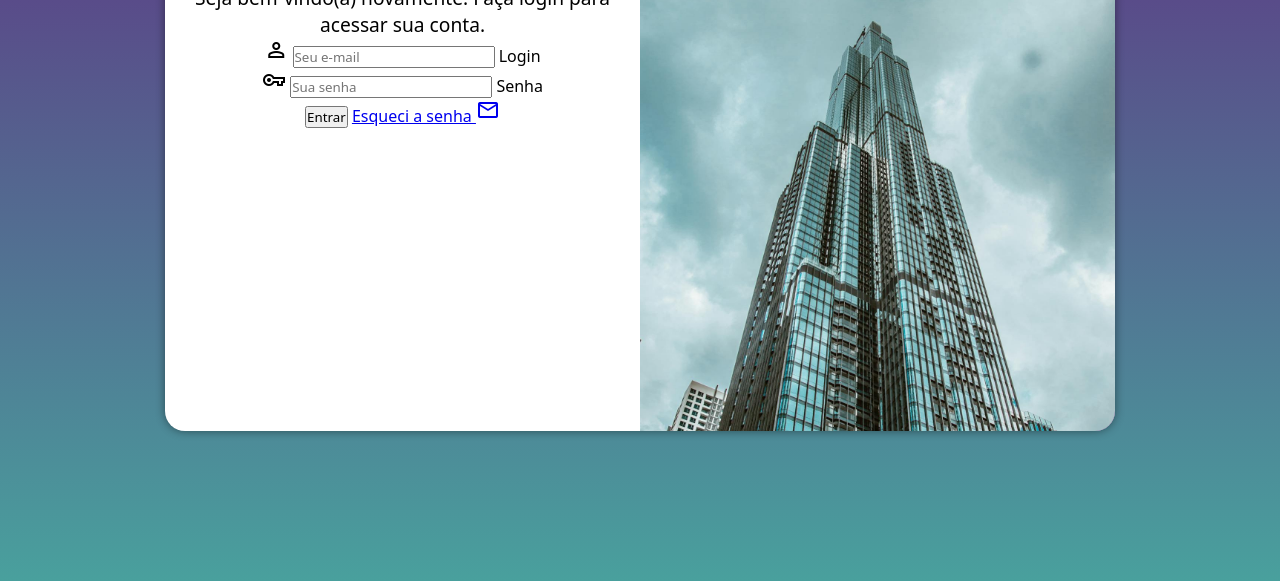
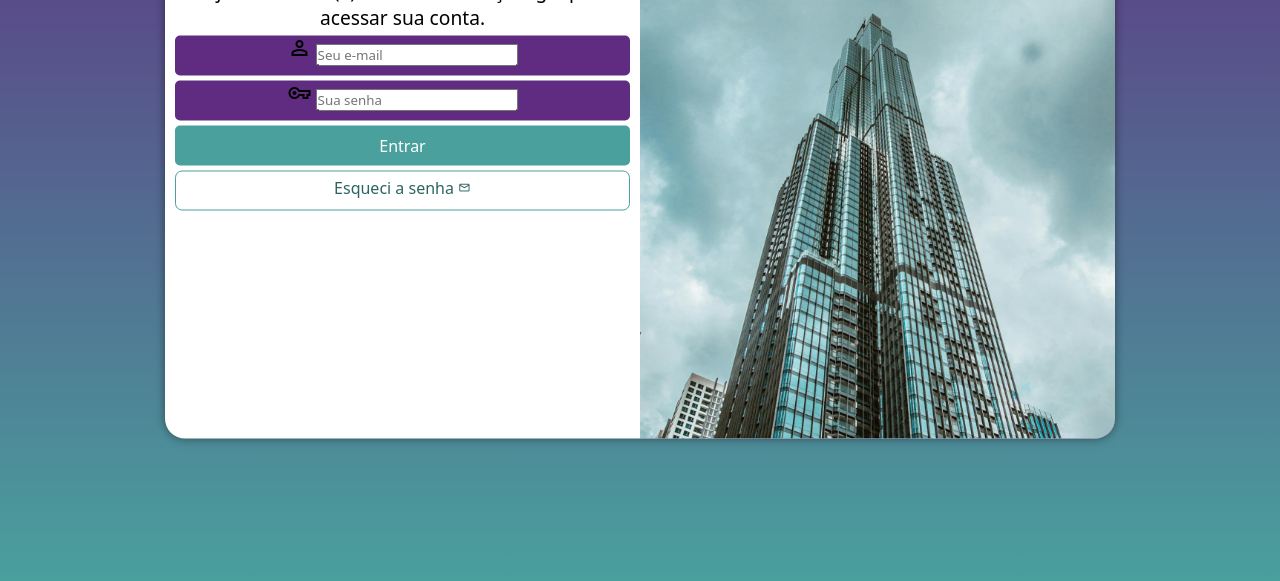
Before and after one commit to thsardinha/projeto-login, a plain HTML site: page index.html in a window 1280 px wide. Shown: the part 219-800 px from the top of the page. Drawn offline with nearby package versions, Linux system fonts and the light colour scheme.

Commit message:
formatação do formulário em HTML

```diff
--- a/estilos/style.css
+++ b/estilos/style.css
@@ -33,8 +33,8 @@ section#login {
     overflow: hidden;
 
     background-color: white;
-    width: 250px;
-    height: 500px;
+    width: 260px;
+    height: 515px;
     border-radius: 20px;
     box-shadow: 0px 0px 10px rgba(0, 0, 0, 0.450);
 
@@ -53,7 +53,6 @@ section#login > div#imagem {
 section#login > div#formulario {
     display: block;
     padding: 10px;
-
 }
 
 div#formulario {
@@ -64,3 +63,57 @@ div#formulario {
 div#formulario > p {
     font-size: 0.8em;
 }
+
+form > div.campo {
+    background-color: #5f2c82;
+    display: block;
+    width: 100%;
+    height: 40px;
+    border-radius: 5px;
+    margin: 5px 0px;
+}
+
+form label {
+    display: none;
+}
+
+form > input[type=submit] {
+    display: block;
+    font-size: 1em;
+    width: 100%;
+    height: 40px;
+    background-color: #49a09d;
+    color: white;
+    border: none;
+    border-radius: 5px;
+    cursor: pointer;
+    transition: 0.3s;
+}
+
+form > input[type=submit]:hover {
+    background-color: #2d6462;
+}
+
+form > a.botao {
+    display: block;
+    text-align: center;
+    font-size: 1em;
+    width: 100%;
+    height: 40px;
+    padding-top: 5px;
+    margin-top: 5px;
+    background-color: white;
+    border: 1px solid #49a09d;
+    border-radius: 7px;
+    text-decoration: none;
+    color: #2d6462;
+    transition: 0.3s;
+}
+
+form > a.botao:hover {
+    background-color: #6cd3cf;
+}
+
+form > a.botao > span {
+    font-size: 0.8em;
+}
--- a/index.html
+++ b/index.html
@@ -29,7 +29,7 @@
                         <label for="isenha">Senha</label>
                     </div>
                     <input type="submit" value="Entrar">
-                    <a href="esqueci.html">
+                    <a href="esqueci.html" class="botao">
                         Esqueci a senha <span class="material-symbols-outlined">mail</span>
                     </a>
                 </form>
```
